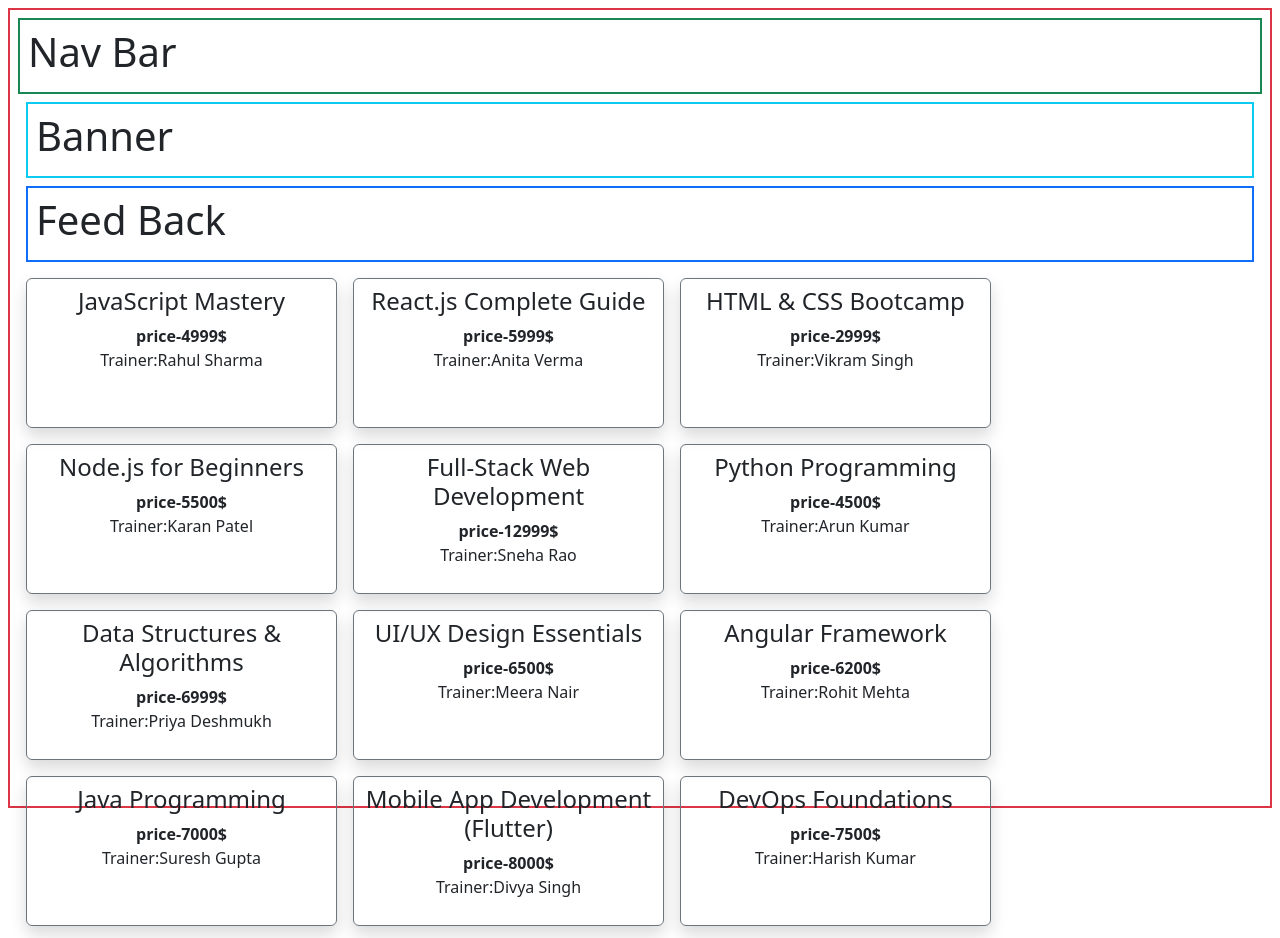
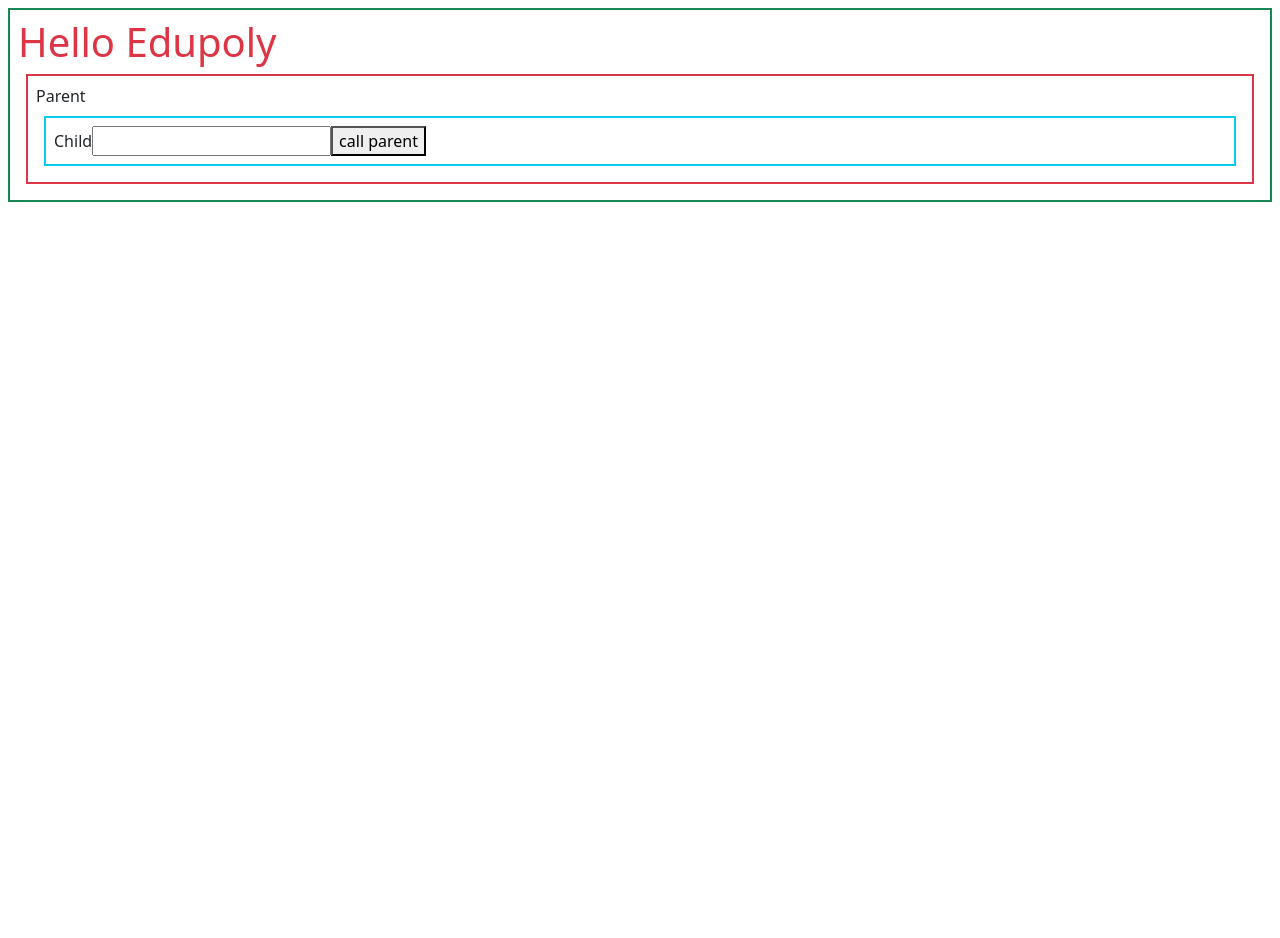
Before and after one commit to varnika97/React-Classes, a React (Vite) app in the folder First-React-app/: page / in a window 1280 px wide. Shown: the top 938 px of the page. After the commit the page ends 800 px from the top, so only its background shows below. Built offline with nearby package versions, Linux system fonts and the light colour scheme.

Commit message:
parent-child-comm

```diff
--- a/First-React-app/src/App.jsx
+++ b/First-React-app/src/App.jsx
@@ -1,136 +1,14 @@
-import Navbar from './components/NavBar'
-import Banner from './components/Banner'
-import Feedback from './components/Feedback'
-import Footer from './components/Footer'
-import Course from './components/Course'
+import Parent from "./components/Parent"
 
 function App() {
-  const courses = [
-  {
-    courseName: "JavaScript Mastery",
-    price: 4999,
-    trainer: "Rahul Sharma",
-    duration: "6 weeks",
-    description: "Deep dive into JavaScript fundamentals, ES6+ and real-world coding."
-  },
-  {
-    courseName: "React.js Complete Guide",
-    price: 5999,
-    trainer: "Anita Verma",
-    duration: "8 weeks",
-    description: "Learn React, hooks, state management, and project building."
-  },
-  {
-    courseName: "HTML & CSS Bootcamp",
-    price: 2999,
-    trainer: "Vikram Singh",
-    duration: "4 weeks",
-    description: "Master modern HTML5, CSS3, layouts, and responsive design."
-  },
-  {
-    courseName: "Node.js for Beginners",
-    price: 5500,
-    trainer: "Karan Patel",
-    duration: "5 weeks",
-    description: "Start backend development using Node, Express, and APIs."
-  },
-  {
-    courseName: "Full-Stack Web Development",
-    price: 12999,
-    trainer: "Sneha Rao",
-    duration: "12 weeks",
-    description: "End-to-end MERN stack training with real projects."
-  },
-  {
-    courseName: "Python Programming",
-    price: 4500,
-    trainer: "Arun Kumar",
-    duration: "6 weeks",
-    description: "Learn Python basics, OOP, automation, and scripting."
-  },
-  {
-    courseName: "Data Structures & Algorithms",
-    price: 6999,
-    trainer: "Priya Deshmukh",
-    duration: "10 weeks",
-    description: "Crack coding interviews with DSA fundamentals and practice."
-  },
-  {
-    courseName: "UI/UX Design Essentials",
-    price: 6500,
-    trainer: "Meera Nair",
-    duration: "7 weeks",
-    description: "Learn Figma, wireframing, prototyping, and design principles."
-  },
-  {
-    courseName: "Angular Framework",
-    price: 6200,
-    trainer: "Rohit Mehta",
-    duration: "7 weeks",
-    description: "Complete guide to Angular components, services, and routing."
-  },
-  {
-    courseName: "Java Programming",
-    price: 7000,
-    trainer: "Suresh Gupta",
-    duration: "8 weeks",
-    description: "Core to advanced Java, OOP, collections, and JDBC."
-  },
-  {
-    courseName: "Mobile App Development (Flutter)",
-    price: 8000,
-    trainer: "Divya Singh",
-    duration: "9 weeks",
-    description: "Build Android & iOS apps using Flutter and Dart."
-  },
-  {
-    courseName: "DevOps Foundations",
-    price: 7500,
-    trainer: "Harish Kumar",
-    duration: "8 weeks",
-    description: "CI/CD, Docker, Jenkins, Linux basics, and cloud deployment."
-  },
-  {
-    courseName: "Cloud Computing with AWS",
-    price: 9000,
-    trainer: "Neha Sharma",
-    duration: "10 weeks",
-    description: "Learn core AWS services, deployment, and cloud architecture."
-  },
-  {
-    courseName: "Database Management (SQL)",
-    price: 4000,
-    trainer: "Mahesh Rao",
-    duration: "5 weeks",
-    description: "SQL basics, joins, queries, normalization, and real DB tasks."
-  },
-  {
-    courseName: "Cybersecurity Basics",
-    price: 6800,
-    trainer: "Imran Ali",
-    duration: "6 weeks",
-    description: "Introduction to ethical hacking, security tools, and protection methods."
-  }
-];
+
   return (
-      <div className='border border-2 border-danger p-2 m-2 vh-100'>
-        <Navbar></Navbar>
-        <Banner></Banner>
-        <Feedback></Feedback>
-        <div className='d-flex flex-wrap'>
-          {
-          courses.map((cour)=>{
-            return (
-          <Course price={cour.price} trainer={cour.trainer} duration={cour.duration} des={cour.description}>{cour.courseName}</Course>
-            )
-          })
-        }
-        // <Course price={30000} trainer={'veera'} duration={40}>Angular</Course>
-        // <Course price={15000} trainer={'Madhu'} duration={30}>NodeJS</Course>
-       </div>
+     <div className="border border-2 border-success m-2 p-2">
+        <h1 className="text-danger">Hello Edupoly</h1>
+        <Parent>
 
-       </div>
-
+        </Parent>
+     </div>
   )
 }
 
--- /dev/null
+++ b/First-React-app/src/components/Child.jsx
@@ -0,0 +1,16 @@
+import React from "react";
+
+function Child(props){
+    console.log(props)
+    var a=50;
+
+    return(
+        <div className="border border-2 border-info m-2 p-2">
+            Child
+            <input type="text" id="d1"/>
+        <button onClick={()=>{props.abc(document.getElementById('d1').value)}}>call parent</button>
+        </div>
+
+    )
+}
+export default Child
--- /dev/null
+++ b/First-React-app/src/components/Parent.jsx
@@ -0,0 +1,18 @@
+
+import React from "react"
+import Child from "./Child"
+
+
+function Parent(){
+    function abc(r){
+        alert("hi" +" " + r)
+    }
+    return(
+        <div className="border border-2 border-danger m-2 p-2">
+         Parent
+        <Child x={100} abc={abc}>{'Chaitra'}</Child>
+        </div>
+
+    )
+}
+export default Parent
```
